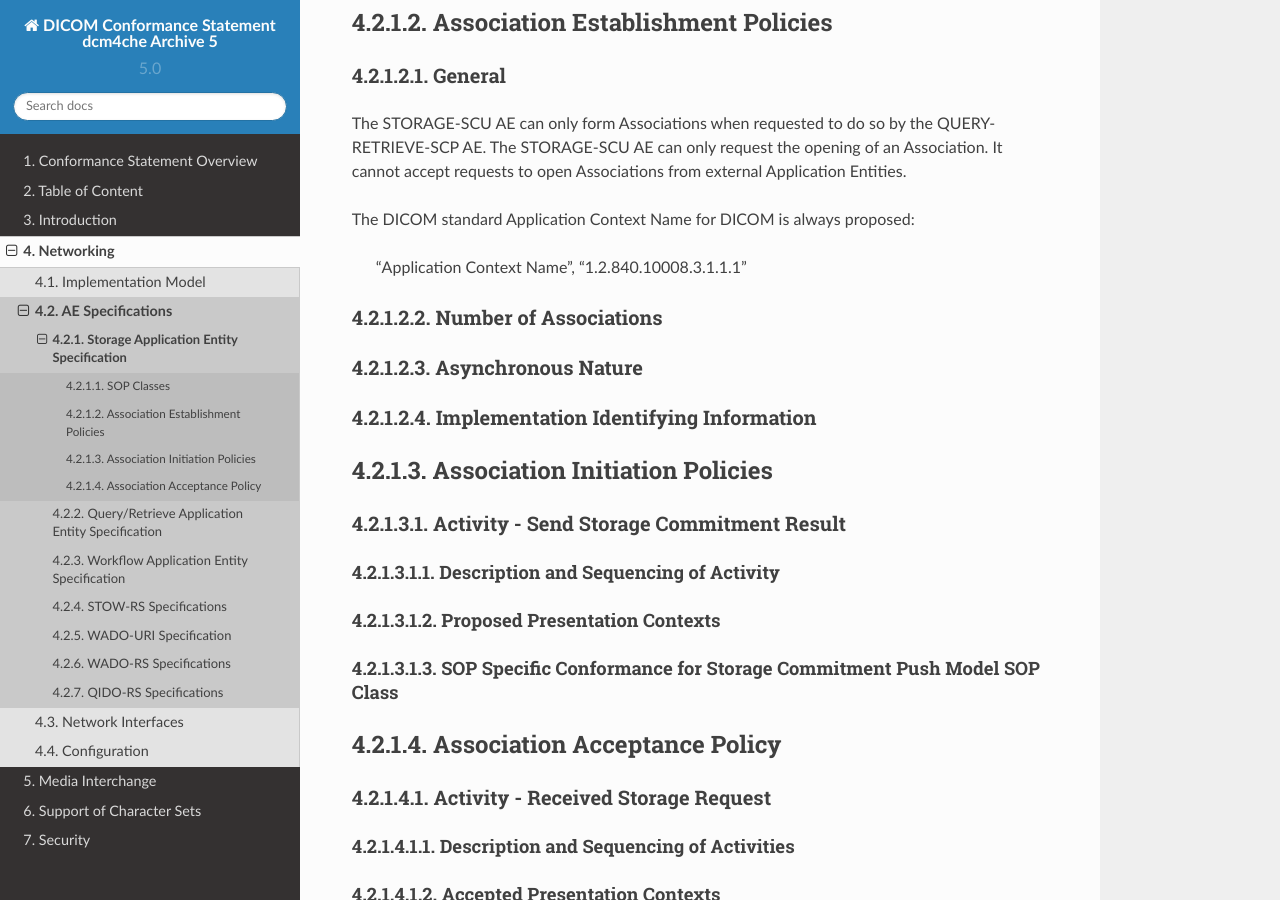
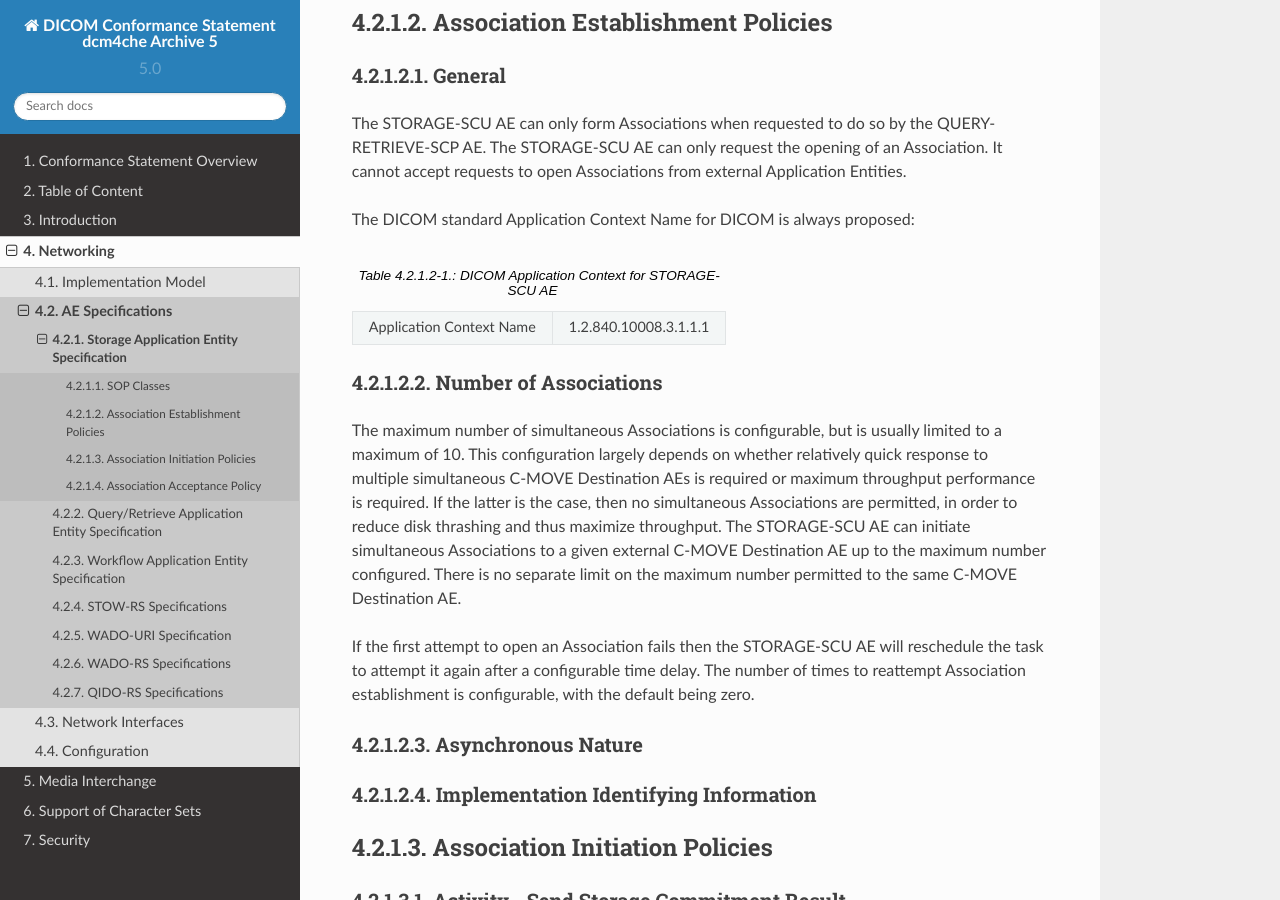
Before and after one commit to dcm4che/dcm4chee-arc-cs, a Sphinx documentation site: the page built from docs/networking/specs/storage.rst, in a window 1280 px wide and 900 px high, scrolled down 6355 px. Built offline with Sphinx 7.4.7 and the Read the Docs theme 2.0.0, drawn with Linux system fonts in a browser that asks for light colours.

Commit message:
Conformance Statement Update

```diff
--- /dev/null
+++ b/docs/networking/specs/storage-general.csv
@@ -0,0 +1 @@
+"Application Context Name", "1.2.840.10008.3.1.1.1"
--- a/docs/networking/specs/storage.rst
+++ b/docs/networking/specs/storage.rst
@@ -25,7 +25,8 @@
 
 The DICOM standard Application Context Name for DICOM is always proposed:
 
-        "Application Context Name", "1.2.840.10008.3.1.1.1"
+.. csv-table:: Table 4.2.1.2-1.: DICOM Application Context for STORAGE-SCU AE
+   :file: storage-general.csv
 
 .. _storage-number-of-associations:
 
@@ -33,6 +34,10 @@
 ''''''''''''''''''''''
 
 .. _storage-asynchrounous-nature:
+
+The maximum number of simultaneous Associations is configurable, but is usually limited to a maximum of 10. This configuration largely depends on whether relatively quick response to multiple simultaneous C-MOVE Destination AEs is required or maximum throughput performance is required. If the latter is the case, then no simultaneous Associations are permitted, in order to reduce disk thrashing and thus maximize throughput. The STORAGE-SCU AE can initiate simultaneous Associations to a given external C-MOVE Destination AE up to the maximum number configured. There is no separate limit on the maximum number permitted to the same C-MOVE Destination AE.
+
+If the first attempt to open an Association fails then the STORAGE-SCU AE will reschedule the task to attempt it again after a configurable time delay. The number of times to reattempt Association establishment is configurable, with the default being zero.
 
 Asynchronous Nature
 '''''''''''''''''''
```
